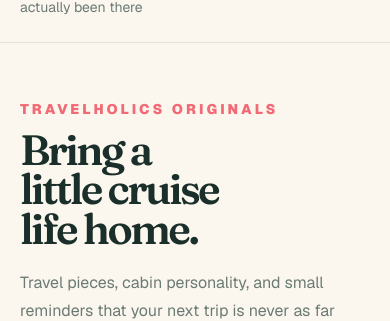
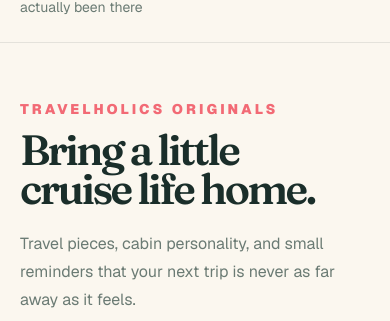
Before and after one commit to mrrickyspanish/travelholics, a Next.js app: page / in a window 390 px wide. Shown: the part 5334-5655 px from the top of the page. Built offline with nearby package versions, Linux system fonts and the light colour scheme; no server answers.

Commit message:
Relax mobile shop headline wrapping

```diff
--- a/components/shop-strip.tsx
+++ b/components/shop-strip.tsx
@@ -54,7 +54,7 @@ export const ShopStrip = () => {
         <div className="grid gap-8 lg:grid-cols-[0.42fr_0.58fr] lg:items-end">
           <div>
             <p className="text-[11px] font-black uppercase tracking-[0.22em] text-coral">Travelholics Originals</p>
-            <h2 className="mt-4 max-w-[10ch] font-serif text-[clamp(3.3rem,6vw,6.4rem)] font-semibold leading-[0.88] tracking-[-0.06em] text-royal-deep">
+            <h2 className="mt-4 max-w-[18ch] font-serif text-[clamp(3rem,6vw,6.4rem)] font-semibold leading-[0.9] tracking-[-0.06em] text-royal-deep lg:max-w-[10ch] lg:leading-[0.88]">
               Bring a little cruise life home.
             </h2>
           </div>
```
